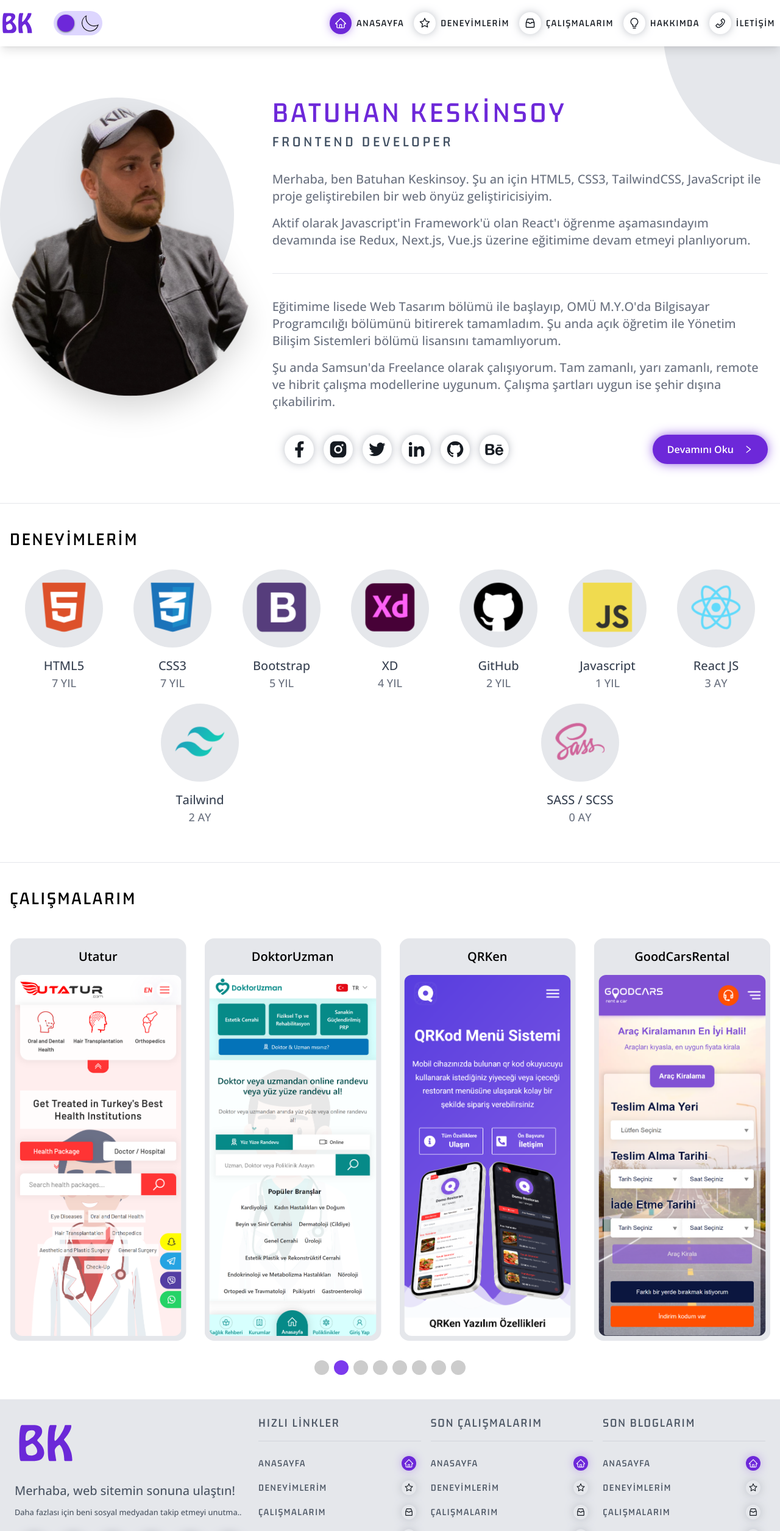
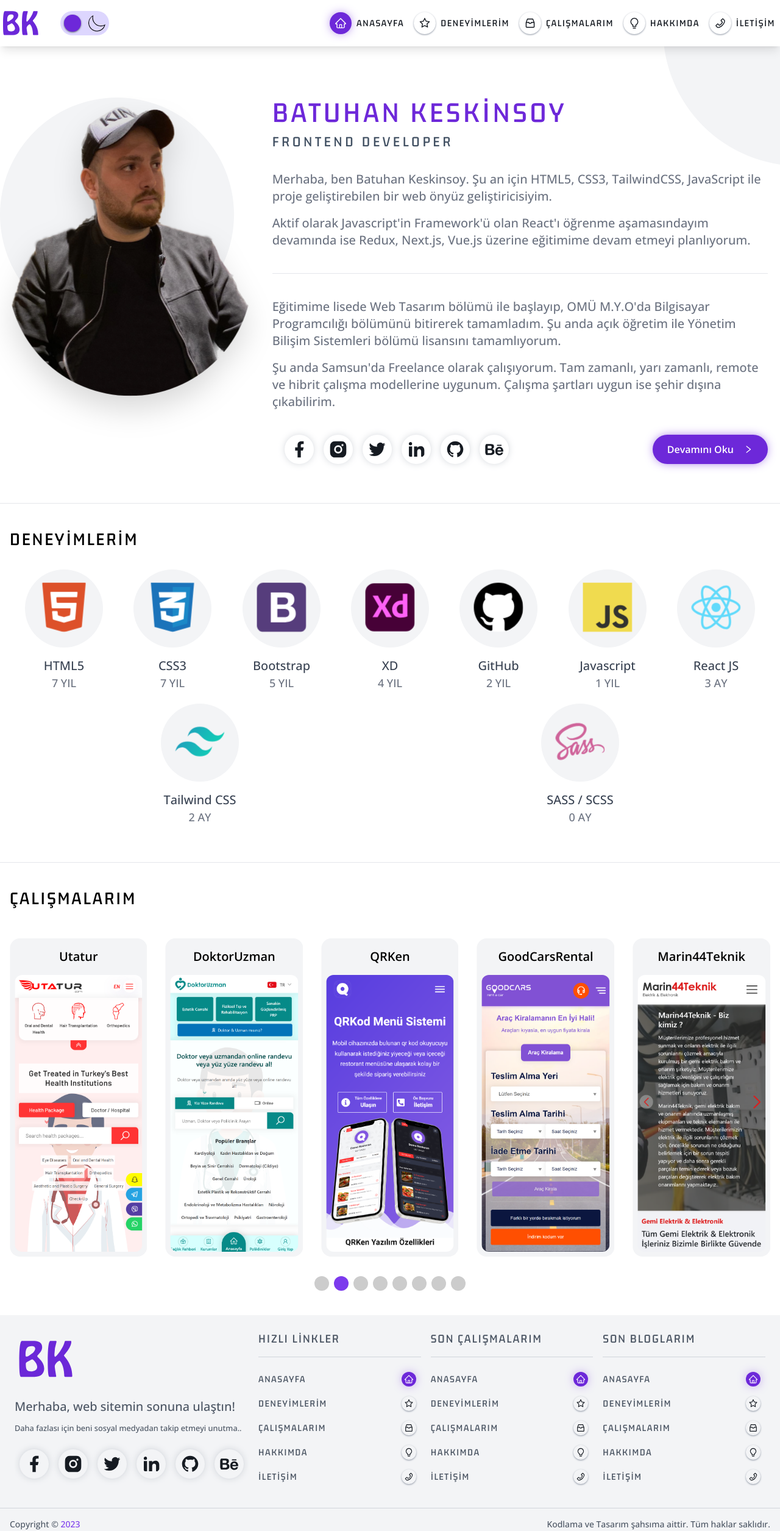
Before and after one commit to BatuhanKeskinsoy/cvreact, a React (Create React App) app: page / in a window 1280 px wide. Shown: the top 2511 px of the page at 61% size. Built offline with nearby package versions, Linux system fonts and the light colour scheme.

Commit message:
Update_24.04.2023

```diff
--- a/src/components/inc/Footer.js
+++ b/src/components/inc/Footer.js
@@ -9,7 +9,7 @@ import { Link } from 'react-router-dom';
 
 function Footer() {
   return (
-    <footer className='dark:bg-customSecondary-900 bg-gray-200 md:pb-0 pb-14'>
+    <footer className='dark:bg-customSecondary-900 bg-gray-100 md:pb-0 pb-14'>
       <div className="container px-4 mx-auto lg:flex-row flex-col py-6 md:flex hidden">
         <div className='flex-1 px-2 md:mb-0 mb-4'>
           <Link to="/" className='mb-4 block'>
--- a/src/components/inc/Header.js
+++ b/src/components/inc/Header.js
@@ -27,14 +27,14 @@ function Header() {
           <div className="flex items-center justify-between w-full md:w-max relative">
             <div className='order-1'>
               <Link to="/" onClick={mobileNavClose}>
-                <img src={logo} alt="Logo" className='max-h-16 h-16 py-3 dark:invert-custom-dark invert-custom-white' />
+                <img src={logo} alt="Logo" className='max-h-16 h-16 py-2 dark:invert-custom-dark invert-custom-white' />
               </Link>
             </div>
             <div className="flex order-2 items-center">
               <button onClick={mobileNavToggle} className={isActive ? 'dark:bg-yellow-400 bg-violet-700 rounded-full shadow-customMd dark:shadow-yellow-400 shadow-violet-700 order-3' : 'order-3'}>
                 <HiBars3BottomRight className={isActive ?
-                  'text-5xl block md:hidden transition-all p-2 shadow rounded-full dark:text-black text-white dark:active:bg-yellow-400 active:bg-violet-700 dark:active:text-black active:text-white dark:active:shadow-yellow-400 active:shadow-violet-700' :
-                  'text-5xl block md:hidden transition-all p-2 dark:bg-customSecondary-900 bg-white shadow rounded-full dark:text-white text-black shadow-gray-500'}
+                  'text-5xl block md:hidden transition-all p-2 shadow-customSm rounded-full dark:text-black text-white dark:active:bg-yellow-400 active:bg-violet-700 dark:active:text-black active:text-white dark:active:shadow-yellow-400 active:shadow-violet-700' :
+                  'text-5xl block md:hidden transition-all p-2 dark:bg-customSecondary-900 bg-white shadow-customSm rounded-full dark:text-white text-black shadow-gray-500'}
                 />
               </button>
               <Theme />
--- a/src/components/items/ExperienceItem.js
+++ b/src/components/items/ExperienceItem.js
@@ -9,7 +9,7 @@ function ExperienceItem(props) {
     return (
         <div className='flex flex-col mx-4 flex-auto justify-center items-center mb-5'>
             <Tilt perspective={1000} className='parallax-effect-img cursor-pointer flex flex-col justify-center items-center'>
-                <div className="xl:h-32 xl:w-32 lg:h-24 lg:w-24 h-24 w-24 absolute top-0 left-auto right-auto dark:bg-customSecondary-900 bg-gray-200 rounded-full -z-10 flex items-center justify-center"></div>
+                <div className="xl:h-32 xl:w-32 lg:h-24 lg:w-24 h-24 w-24 absolute top-0 left-auto right-auto dark:bg-customSecondary-900 bg-gray-100 rounded-full -z-10 flex items-center justify-center"></div>
                 <img src={props.image} alt="" className='xl:h-32 xl:w-32 lg:h-24 lg:w-24 h-24 w-24 block inner-element-experience' />
                 <div className="flex flex-col mt-4">
                     <span className='dark:text-gray-200 text-gray-700 text-center w-full text-xl'>{props.name}</span>
--- a/src/components/items/JobsItem.js
+++ b/src/components/items/JobsItem.js
@@ -5,10 +5,10 @@ import 'swiper/css/bundle';
 
 function JobsSwiper(props) {
   return (
-        <div className="dark:bg-customSecondary-900 bg-gray-200 rounded-2xl p-2">
+        <div className="dark:bg-customSecondary-900 bg-gray-100 rounded-2xl p-2 hover:scale-105 transition-all">
           <div className="text-center dark:text-white text-black w-full mb-2 py-2 text-xl font-semibold">{props.name}</div>
           <img src={props.mobileImg} alt={props.name} className='rounded-xl w-full h-full' />
-          <div className="w-full h-full fixed top-0 left-0 z-10 md:rounded-xl rounded-none backdrop-blur-sm opacity-0 group-hover:opacity-100 flex items-center justify-center hover:transition-all">
+          <div className="w-full h-full fixed top-0 left-0 z-10 md:rounded-xl rounded-none dark:group-hover:bg-customSecondary-900/75 group-hover:bg-white/50 opacity-0 group-hover:opacity-100 flex items-center justify-center hover:transition-all">
             <FaRegEye className='text-9xl dark:text-yellow-400 text-violet-700 scale-0 group-hover:scale-100 transition-all' />
           </div>
         </div>
--- a/src/components/items/MenuItem.js
+++ b/src/components/items/MenuItem.js
@@ -28,7 +28,7 @@ function MenuItem(props) {
                     className='py-2 flex justify-between items-center active:pl-4 md:active:pl-2 transition-all group'
                     onClick={props.mobileNavClose}>
                     <span className='uppercase font-gemunu tracking-widest dark:text-gray-400 text-gray-600'>{props.name}</span>
-                    <Icon className={`md:mr-2 md:p-1 p-2 md:text-2xl text-4xl shadow-customMd shadow-gray-500 rounded-full transition-all dark:text-white text-customSecondary-900 ` +
+                    <Icon className={`md:mr-2 md:p-1 p-2 md:text-2xl text-4xl shadow shadow-gray-400 dark:shadow-gray-600 rounded-full transition-all dark:text-white text-customSecondary-900 ` +
                     `group-active:shadowXl dark:group-active:text-black group-active:text-white dark:group-active:bg-yellow-400 group-active:bg-violet-700 ` +
                     `group-hover:shadowXl dark:group-hover:text-black group-hover:text-white dark:group-hover:bg-yellow-400 group-hover:bg-violet-700`} />
                 </NavLink>
@@ -43,7 +43,7 @@ function MenuItem(props) {
                     className='py-2 md:py-5 px-2 flex  justify-between items-center active:pl-4 md:active:pl-2 transition-all group'
                     onClick={props.mobileNavClose}>
                     <span className='order-1 md:order-2 uppercase font-gemunu tracking-widest'>{props.name}</span>
-                    <Icon className='order-2 md:order-1 md:mr-2 p-2 shadow-customMd shadow-gray-500 rounded-full text-4xl transition-all dark:text-white text-customSecondary-900
+                    <Icon className='order-2 md:order-1 md:mr-2 p-2 shadow shadow-gray-400 dark:shadow-gray-600 rounded-full text-4xl transition-all dark:text-white text-customSecondary-900
                             group-active:shadowXl dark:group-active:text-black group-active:text-white dark:group-active:bg-yellow-400 group-active:bg-violet-700
                             group-hover:shadowXl dark:group-hover:text-black group-hover:text-white dark:group-hover:bg-yellow-400 group-hover:bg-violet-700' />
                 </NavLink>
--- a/src/components/items/SocialItem.js
+++ b/src/components/items/SocialItem.js
@@ -8,7 +8,7 @@ function SocialItem(props) {
     <li>
       <Link to={props.link} target={'_blank'} className='flex justify-center items-center group'>
         <Icon
-          className='mx-2 p-2 dark:text-gray-300 text-customSecondary-900 shadow-customMd shadow-gray-500 rounded-full text-5xl transition-all
+          className='mx-2 p-2 dark:text-gray-300 text-customSecondary-900 shadow-customSm shadow-gray-400 dark:shadow-gray-600 rounded-full text-5xl transition-all
          dark:group-active:shadow-yellow-400 group-active:shadow-violet-700 group-active:shadow-customMd dark:group-active:text-black group-active:text-white dark:group-active:bg-yellow-400 group-active:bg-violet-700 group-active:scale-125
          dark:group-focus:shadow-yellow-400 group-focus:shadow-violet-700 group-focus:shadow-customMd dark:group-focus:text-black group-focus:text-white dark:group-focus:bg-yellow-400 group-focus:bg-violet-700 group-focus:scale-125
          dark:group-hover:shadow-yellow-400 group-hover:shadow-violet-700 group-hover:shadow-customMd dark:group-hover:text-black group-hover:text-white dark:group-hover:bg-yellow-400 group-hover:bg-violet-700 group-hover:scale-125 ' />
--- a/src/data/ExperiencesData.js
+++ b/src/data/ExperiencesData.js
@@ -45,7 +45,7 @@ const ExperiencesData = [
         image: ReactJS,
     },
     {
-        name: 'Tailwind',
+        name: 'Tailwind CSS',
         startTime: [2, 2023],
         image: TailwindCSS,
     },
--- a/src/pages/home/Banner.js
+++ b/src/pages/home/Banner.js
@@ -10,10 +10,10 @@ import Tilt from 'react-parallax-tilt';
 function Banner() {
   return (
     <div className='container mx-auto flex md:flex-row flex-col w-100 px-4 md:px-0 md:pt-20 pt-8'>
-      <div className="fixed md:-right-64 md:-top-44 -right-16 -top-0 md:w-[35vw] md:h-[35vw] w-44 h-44 rounded-full dark:opacity-10 dark:bg-yellow-400 bg-gray-200"></div>
+      <div className="fixed md:-right-64 md:-top-44 -right-16 -top-0 md:w-[35vw] md:h-[35vw] w-44 h-44 rounded-full dark:opacity-10 dark:bg-yellow-400 bg-gray-100"></div>
       <div className='md:w-1/3 relative z-10'>
         <Tilt perspective={1000} className='parallax-effect-img'>
-          <div className="xl:h-96 xl:w-96 lg:h-80 lg:w-80 h-60 w-60 absolute top-0 left-0 dark:opacity-10 dark:bg-yellow-400 bg-gray-200 rounded-full -z-10 flex items-center justify-center"></div>
+          <div className="xl:h-96 xl:w-96 lg:h-80 lg:w-80 h-60 w-60 absolute top-0 left-0 dark:opacity-10 dark:bg-yellow-400 bg-gray-100 rounded-full -z-10 flex items-center justify-center"></div>
           <img src={aboutPhoto} alt="" className='w-full h-fit block rounded-full inner-element drop-shadow-2xl' />
         </Tilt>
       </div>
@@ -42,7 +42,7 @@ function Banner() {
             }
           </ul>
           <Link to='/hakkimda' className='flex items-center ml-auto dark:bg-yellow-400 bg-violet-700 dark:hover:bg-yellow-300 hover:bg-violet-600 md:rounded-3xl rounded-md px-6 py-3
-          md:w-fit w-full dark:text-black text-white justify-center transition-all my-4 min-w-fit font-semibold shadow-customLg dark:shadow-yellow-400 shadow-violet-700'>Devamını Oku <AiOutlineRight className='ml-4' /></Link>
+          md:w-fit w-full dark:text-black text-white justify-center transition-all my-4 min-w-fit font-semibold shadow-customMd dark:shadow-yellow-400 shadow-violet-700'>Devamını Oku <AiOutlineRight className='ml-4' /></Link>
         </div>
       </div>
     </div>
--- a/src/pages/home/Jobs.js
+++ b/src/pages/home/Jobs.js
@@ -23,6 +23,10 @@ function HomeJobs() {
                         slidesPerView: 4,
                         spaceBetween: 30,
                     },
+                    1200: {
+                        slidesPerView: 5,
+                        spaceBetween: 30,
+                    }
                 }}>
 
                 {
```
